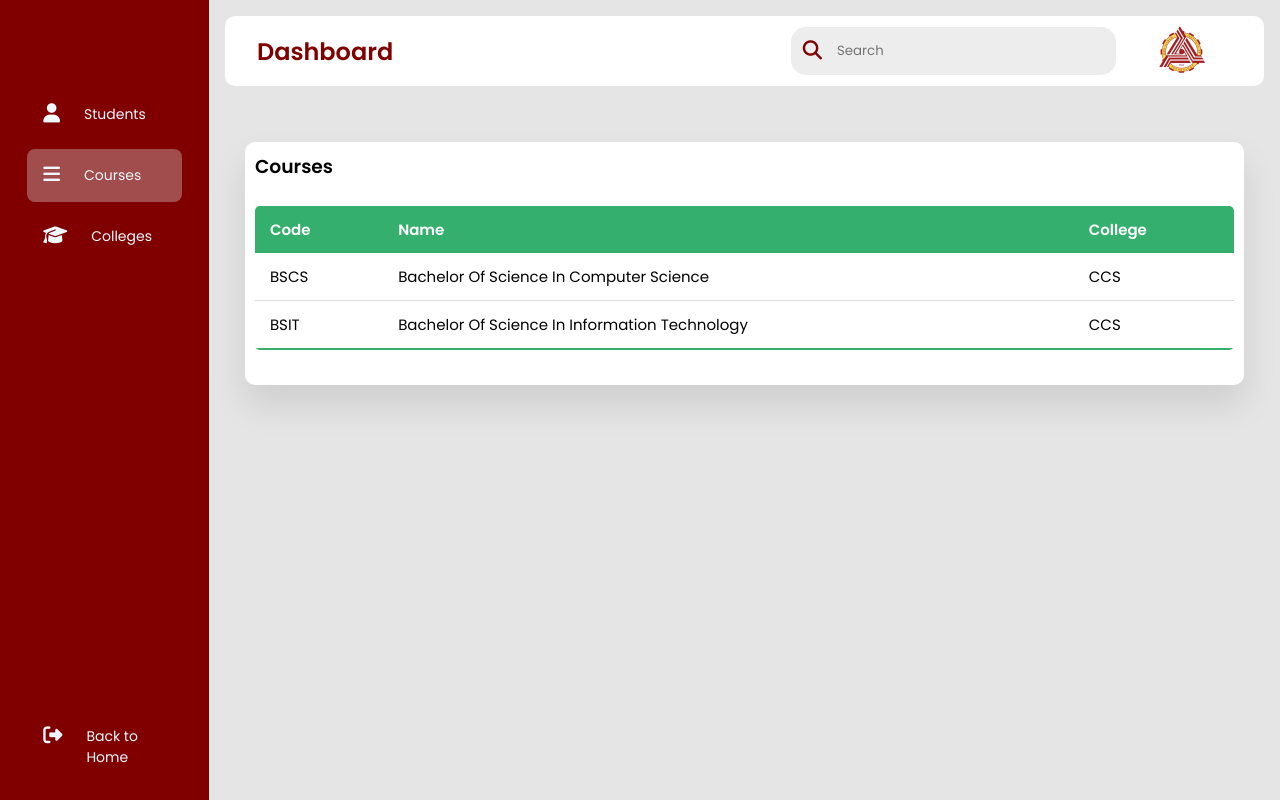
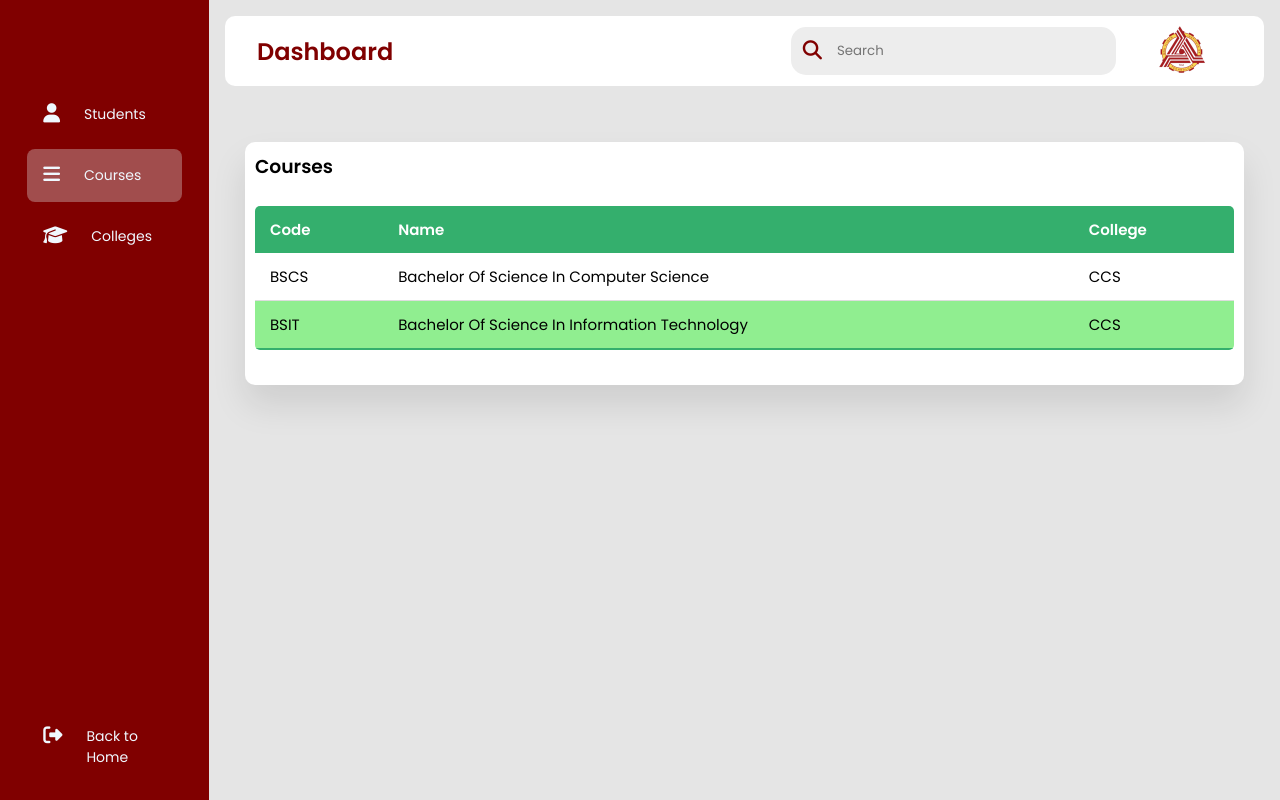
Before and after one commit to fkvasir/Student-Information-System-using-Flask, a Flask app: page /courses in a window 1280 px wide. Run offline with Flask 3, Linux system fonts and the light colour scheme; some libraries are stand-ins or nearby versions.

Commit message:
slight changes

```diff
--- a/static/courses.css
+++ b/static/courses.css
@@ -184,8 +184,8 @@ table thead tr{
 .table tbody tr{
     border-bottom: 1px solid #ddd;
 }
-.table tbody tr:nth-child(){
-    background: #34AF6D;
+.table tbody tr:nth-child(even){
+    background: lightgreen;
 }
 .table tbody tr.active{
     font-weight: bold;
--- a/static/students.css
+++ b/static/students.css
@@ -184,8 +184,8 @@ table thead tr{
 .table tbody tr{
     border-bottom: 1px solid #ddd;
 }
-.table tbody tr:nth-child(){
-    background: #34AF6D;
+.table tbody tr:nth-child(even){
+    background: lightgreen;
 }
 .table tbody tr.active{
     font-weight: bold;
```
